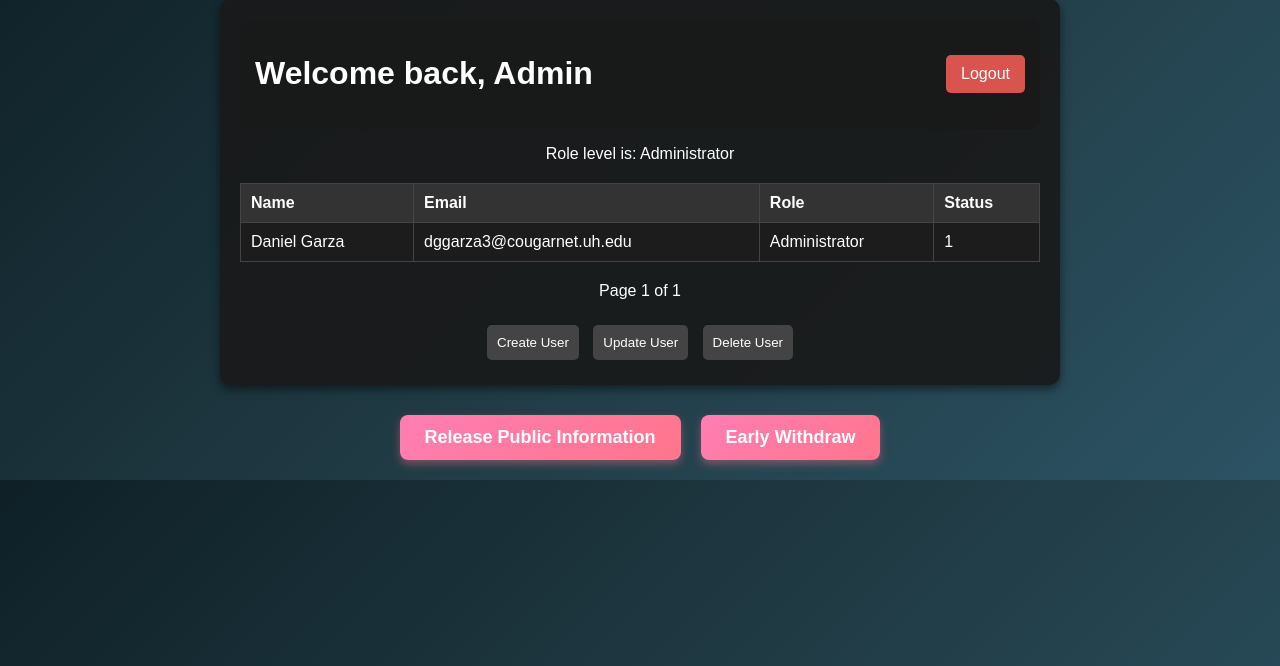
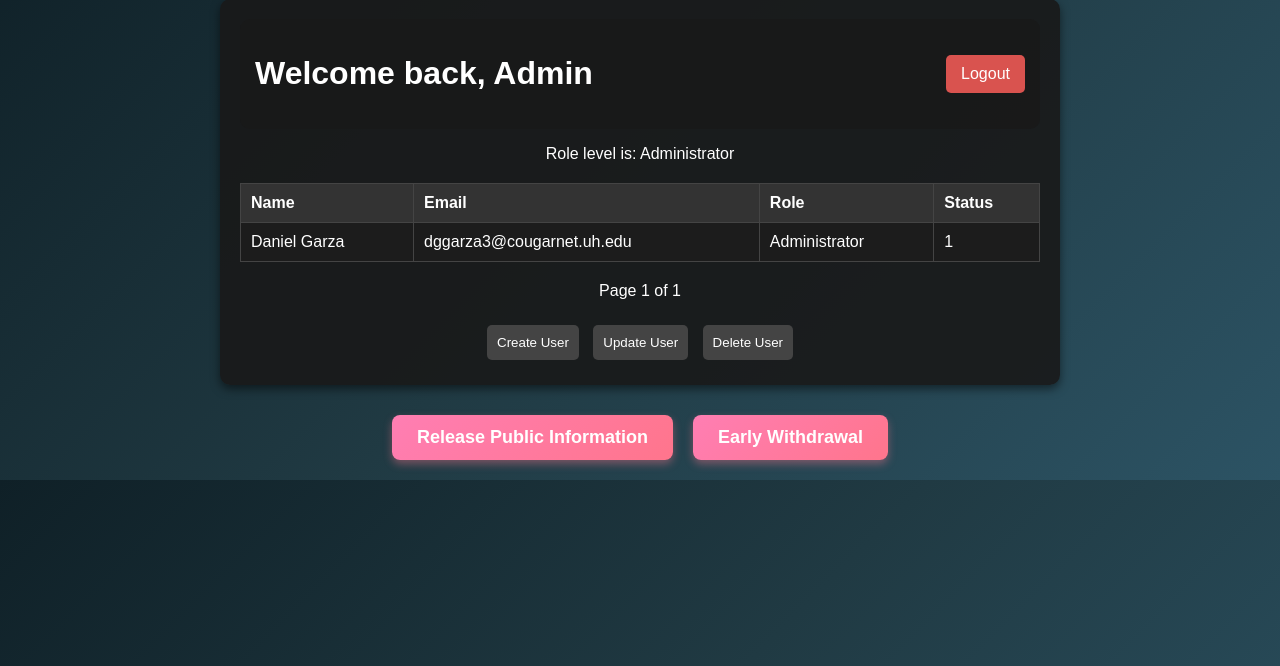
Before and after one commit to 37DG/4353-project, a Django app: page /Administrator/ in a window 1280 px wide. Shown: the part 101-767 px from the top of the page. Run offline with Django 5.2, Linux system fonts and the light colour scheme; data comes from the database, SQL or seed files in the repository; parts of the project's set-up code (start-up, migrations or seed data) failed here and were passed over.

Commit message:
Update Administrator.html

```diff
--- a/software design project3.0/project2.1/templates/Administrator.html
+++ b/software design project3.0/project2.1/templates/Administrator.html
@@ -59,7 +59,7 @@
 
     <div class="pending-buttons">
         <a href="/PublicInformationPending/" class="btn">Release Public Information</a>
-        <a href="EarlyWithdrawPending/" class="btn">Early Withdraw</a>
+        <a href="EarlyWithdrawalPending/" class="btn">Early Withdrawal</a>
     </div>
 
     <!-- Create User Modal -->
```
